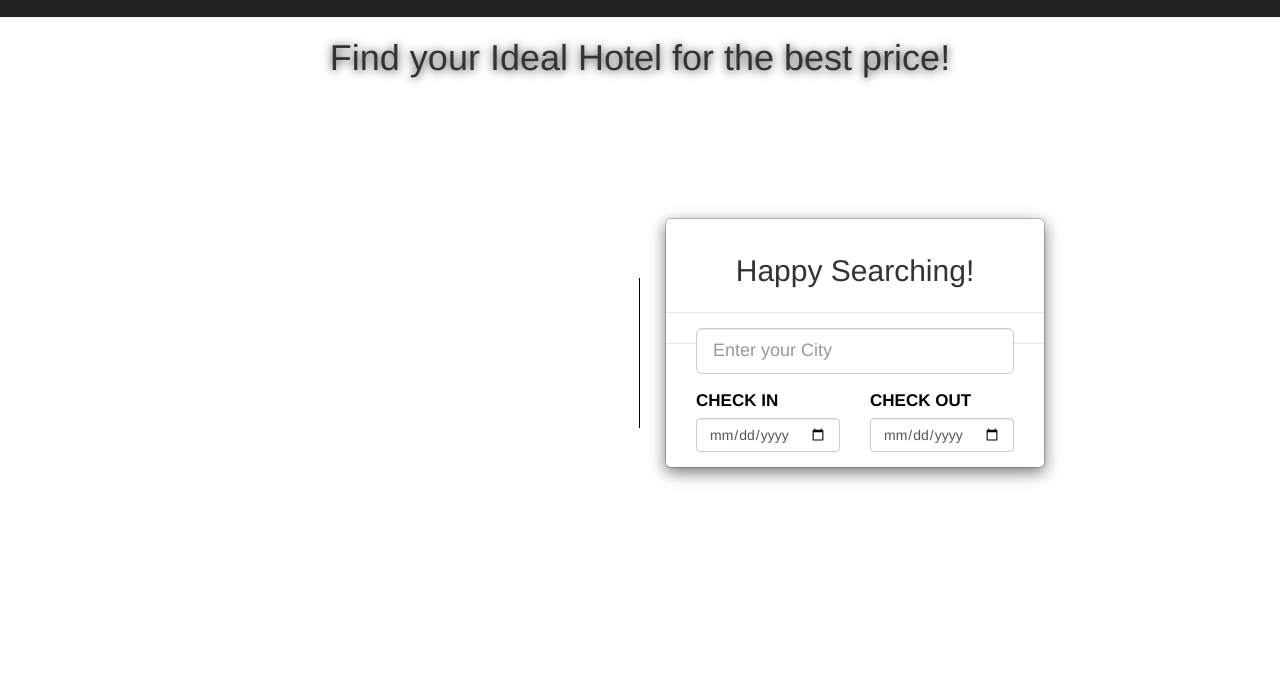
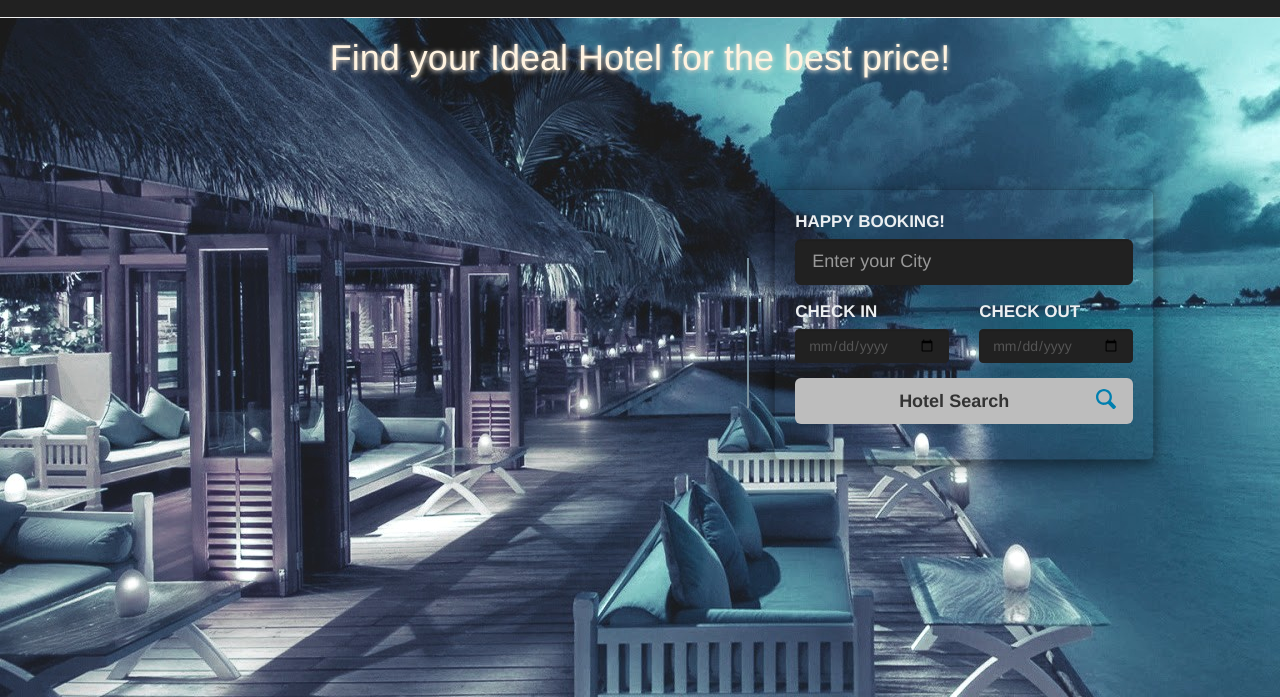
Before and after one commit to vishakhaj/trivago-banner, a plain HTML site: page index.html in a window 1280 px wide. Shown: the part 103-800 px from the top of the page. Drawn offline with nearby package versions, Linux system fonts and the light colour scheme.

Commit message:
Add styling to the search ui

```diff
--- a/css/style.css
+++ b/css/style.css
@@ -1,6 +1,6 @@
 body{
-	background-color: #fff;
-
+	background-color: black;
+	background: url('../images/background.jpg');
 }
 
 .page-header{
@@ -47,8 +47,9 @@ small{
 	text-align: center;
 	margin-left: auto;
 	margin-right: auto;
-	text-shadow: 0px 1px 10px;
+	text-shadow: 0px 1px 5px;
 	margin-bottom: 100px;
+	color: #FFF3E0;
 	-webkit-animation-delay: 0.4s;
 	-moz-animation-delay: 0.4s;
 	animation-delay: 0.4s;
@@ -81,18 +82,14 @@ small{
 	color:#000;
 }
 
-input{
-	border: none;
-	background-color: transparent;
-	color:#000;
-	margin-right: 1px;
-}
+
 
 label{
 	float: left;
 	font-size: 17px;
 	font-weight: 600;
 	text-transform: uppercase;
+	color: #ECEFF1;
 }
 
 .col-xs-6{
@@ -104,16 +101,6 @@ label{
 }
 
 
-
-button.btnSearch{
-	background-color: transparent;
-	color: #000;
-	width: 90%;
-	padding: 10px;
-	font-size: 25px;
-	font-weight: 20px;
-
-}
 
 
 
@@ -151,16 +138,51 @@ button.btnSearch{
 
 
 .form-box{
-	margin-top:10px;
+background-color: transparent !important;
 }
 
 .modal-dialog{
 	width:400px;
 	padding:10px;
+	margin-top: 1px;
+
 }
 
 .middle-border{
 	min-height: 150px;
-	margin-top: 100px;
-	border-right: 1px solid black;
+	margin-top: 80px;
+	border-right: 2px solid #78909C;
+
+
 }
+
+.modal-content{
+	background-color:transparent;
+	padding:20px;
+}
+
+h3.text-center{
+	color: #212121;
+	font-weight: 800;
+}
+
+input.form-control{
+	background-color: #212121;
+	border-color:#212121;
+}
+
+.btn{
+	width: 100%;
+	background-color: #BDBDBD;
+	font-weight: 800;
+}
+
+.btn:active,.btn:hover,
+.btn:focus{
+	background-color: #E65100;
+}
+
+img.icon{
+	float: right;
+	width:20px;
+}
--- a/index.html
+++ b/index.html
@@ -34,38 +34,32 @@
 	</div>
 		<div class="fade-in">
 			<div class="row">
-		<div class="col-sm-6 middle-border"></div>
-		<div class="col-sm-3">
+				<div class="col-sm-7 middle-border"></div>
+				<div class="col-sm-1">
 					<div class="form-box">
 							<div class="modal-dialog">
 								<div class="modal-content">
-							<div class="modal-header">
-								<h2 class="text-center">Happy Searching!</h2>
-							</div>
-							<div class="modal-body">
-								<form class="col-md-12 center-block">
 									<div class="form-group">
+										<label>Happy Booking!</label>
 										<input type="text" class="form-control input-lg" placeholder="Enter your City">
 									</div>
 
+									<div class="form-group">
 										<div class="row">
-
 											<div class="col-xs-4">
 												<label>Check in</label>
-											<input type="date" class="form-control">
+												<input type="date" class="form-control" >
 											</div>
-
-
 
 											<div class="col-xs-4">
 												<label>Check out</label>
 												<input type="date" class="form-control">
 											</div>
 										</div>
-								</form>
 									</div>
-							<div class="modal-footer">
 
+									<div class="form-group">
+										<button type"button" class="btn btn-lg">Hotel Search<img class="icon" src="images/search.svg"></button>
 									</div>
 								</div>
 							</div>
```
Also changed, not shown: images/background.jpg (added), images/cover.jpg, images/search-black.png (added). Lines whose indentation alone changed are shown as unchanged.
